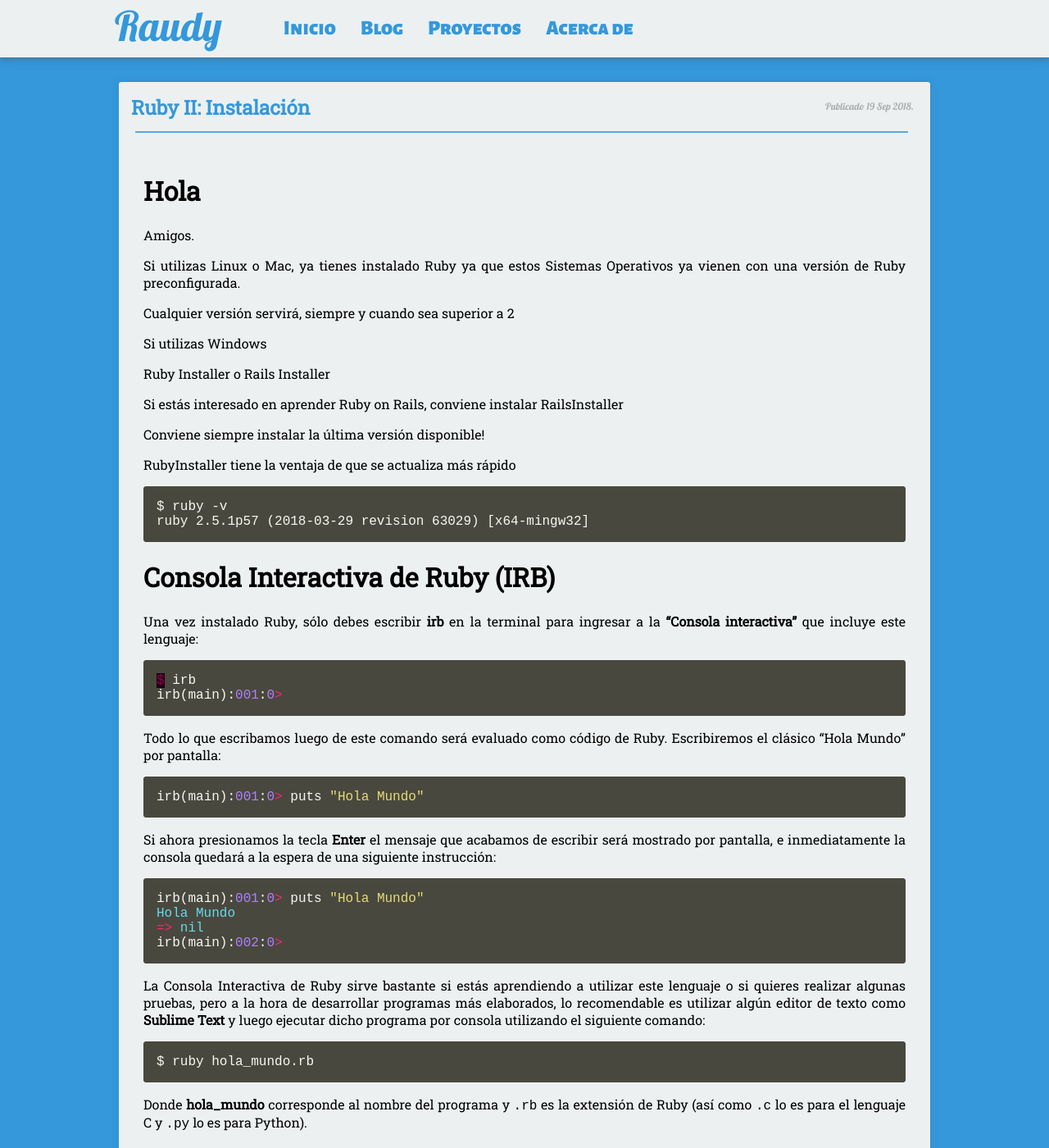
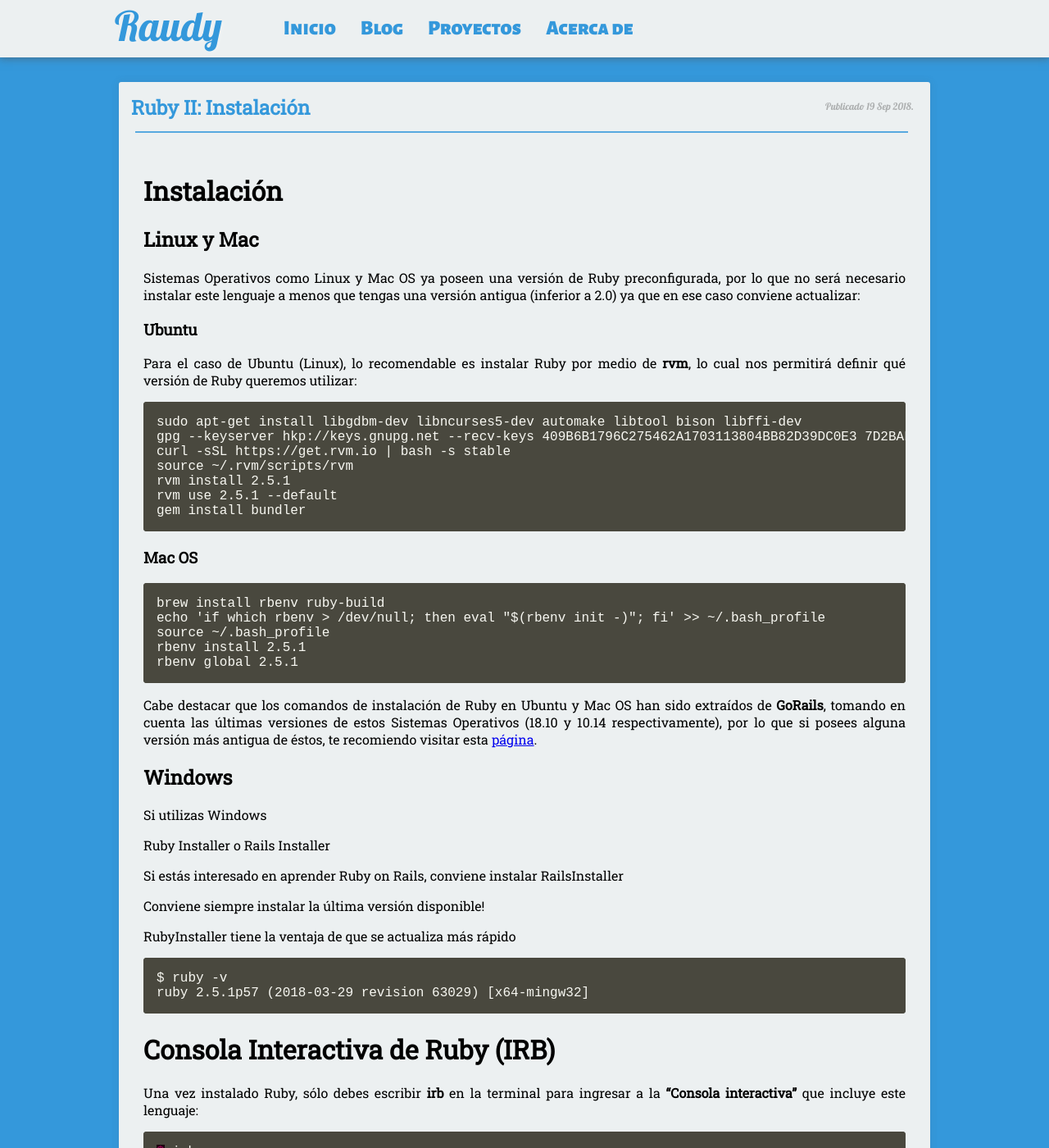
Before and after one commit to nisoto/Blog-anterior-2.0, a Jekyll site: the page built from _posts/2018-09-19-ruby-ii-instalacion.md, in a window 1280 px wide and 1400 px high. Shown: the whole window at 82% size. Built offline with Jekyll 4.4.1, drawn with Linux system fonts in a browser that asks for light colours; nearby versions of some CDN libraries.

Commit message:
Update 2018-09-19-ruby-ii-instalacion.md

````diff
--- a/_posts/2018-09-19-ruby-ii-instalacion.md
+++ b/_posts/2018-09-19-ruby-ii-instalacion.md
@@ -6,13 +6,39 @@ excerpt: "Capítulo N°2 del curso de Ruby"
 tags: [ruby]
 ---
 
-# Hola
+# Instalación
 
-Amigos.
+## Linux y Mac
 
-Si utilizas Linux o Mac, ya tienes instalado Ruby ya que estos Sistemas Operativos ya vienen con una versión de Ruby preconfigurada.
+Sistemas Operativos como Linux y Mac OS ya poseen una versión de Ruby preconfigurada, por lo que no será necesario instalar este lenguaje a menos que tengas una versión antigua (inferior a 2.0) ya que en ese caso conviene actualizar:
 
-Cualquier versión servirá, siempre y cuando sea superior a 2
+### Ubuntu
+
+Para el caso de Ubuntu (Linux), lo recomendable es instalar Ruby por medio de **rvm**, lo cual nos permitirá definir qué versión de Ruby queremos utilizar:
+
+```
+sudo apt-get install libgdbm-dev libncurses5-dev automake libtool bison libffi-dev
+gpg --keyserver hkp://keys.gnupg.net --recv-keys 409B6B1796C275462A1703113804BB82D39DC0E3 7D2BAF1CF37B13E2069D6956105BD0E739499BDB
+curl -sSL https://get.rvm.io | bash -s stable
+source ~/.rvm/scripts/rvm
+rvm install 2.5.1
+rvm use 2.5.1 --default
+gem install bundler
+```
+
+### Mac OS
+
+```
+brew install rbenv ruby-build
+echo 'if which rbenv > /dev/null; then eval "$(rbenv init -)"; fi' >> ~/.bash_profile
+source ~/.bash_profile
+rbenv install 2.5.1
+rbenv global 2.5.1
+```
+
+Cabe destacar que los comandos de instalación de Ruby en Ubuntu y Mac OS han sido extraídos de **GoRails**, tomando en cuenta las últimas versiones de estos Sistemas Operativos (18.10 y 10.14 respectivamente), por lo que si posees alguna versión más antigua de éstos, te recomiendo visitar esta [página](https://gorails.com/setup/ubuntu/18.10).
+
+## Windows
 
 Si utilizas Windows
 
````
